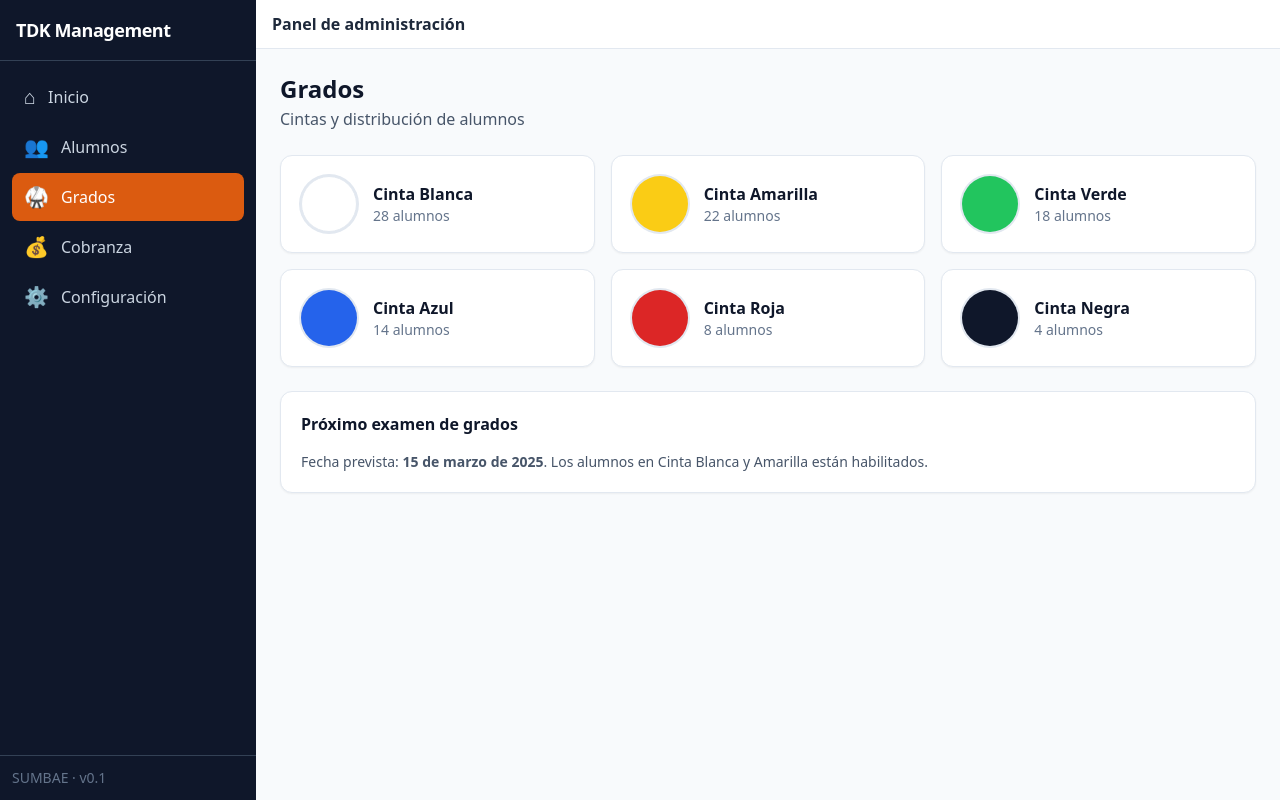
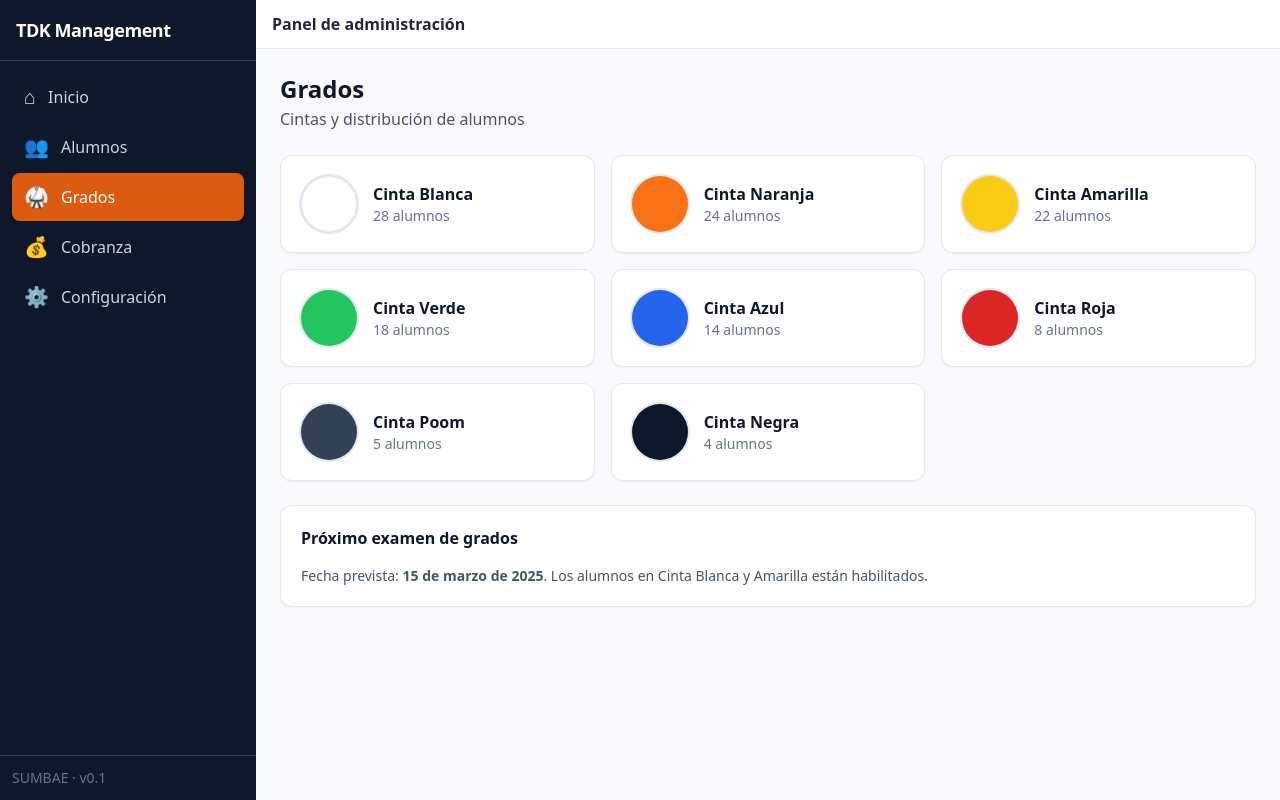
Before and after one commit to AngelMoralesChazari/TKDManagment, a React (Vite) app in the folder TDKManagment/frontend/: page /grados in a window 1280 px wide. Built offline with nearby package versions, Linux system fonts and the light colour scheme.

Commit message:
Agregue los grados que faltabam

```diff
--- a/TDKManagment/frontend/src/pages/Grados.jsx
+++ b/TDKManagment/frontend/src/pages/Grados.jsx
@@ -1,10 +1,12 @@
 const gradosPlaceholder = [
   { orden: 1, nombre: 'Blanca', color: 'bg-white border border-slate-200', alumnos: 28 },
-  { orden: 2, nombre: 'Amarilla', color: 'bg-yellow-400', alumnos: 22 },
-  { orden: 3, nombre: 'Verde', color: 'bg-green-500', alumnos: 18 },
-  { orden: 4, nombre: 'Azul', color: 'bg-blue-600', alumnos: 14 },
-  { orden: 5, nombre: 'Roja', color: 'bg-red-600', alumnos: 8 },
-  { orden: 6, nombre: 'Negra', color: 'bg-slate-900', alumnos: 4 },
+  { orden: 2, nombre: 'Naranja', color: 'bg-orange-500', alumnos: 24 },
+  { orden: 3, nombre: 'Amarilla', color: 'bg-yellow-400', alumnos: 22 },
+  { orden: 4, nombre: 'Verde', color: 'bg-green-500', alumnos: 18 },
+  { orden: 5, nombre: 'Azul', color: 'bg-blue-600', alumnos: 14 },
+  { orden: 6, nombre: 'Roja', color: 'bg-red-600', alumnos: 8 },
+  { orden: 7, nombre: 'Poom', color: 'bg-slate-700', alumnos: 5 },
+  { orden: 8, nombre: 'Negra', color: 'bg-slate-900', alumnos: 4 },
 ]
 
 export default function Grados() {
```
